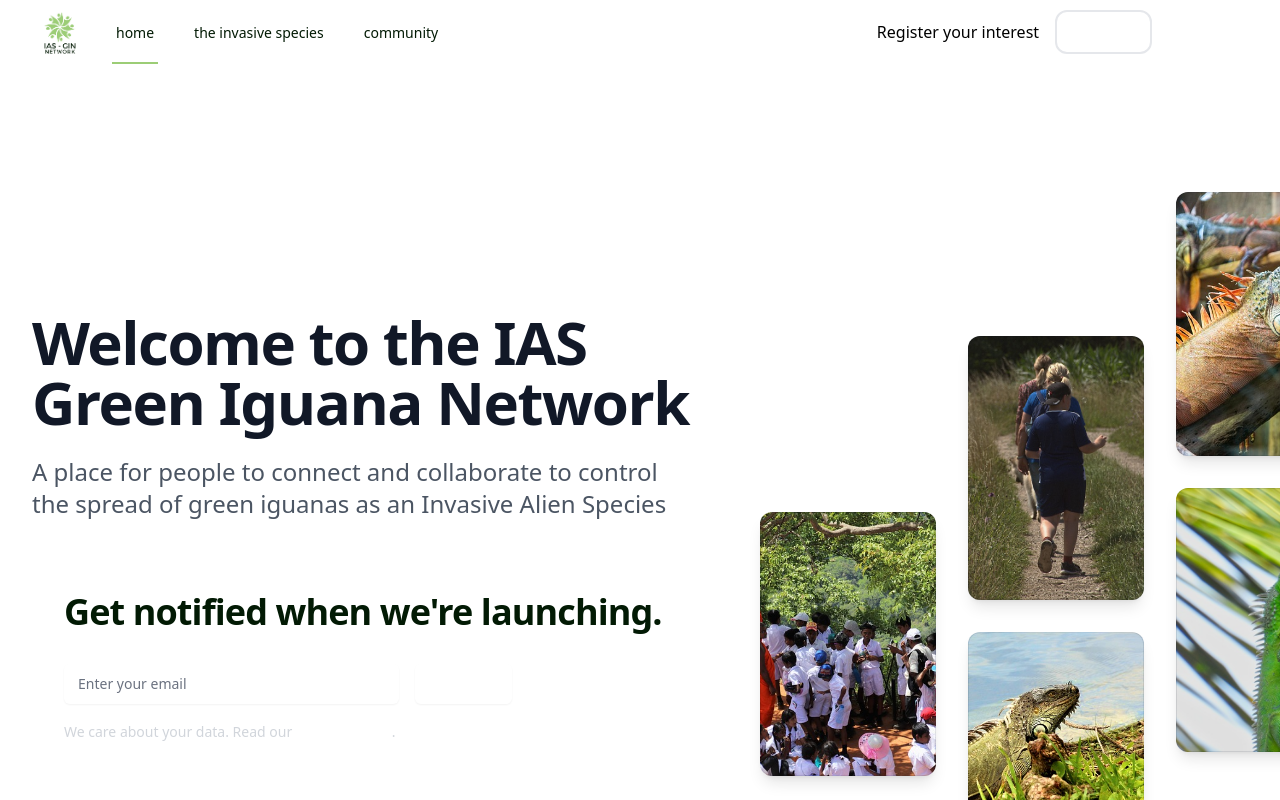
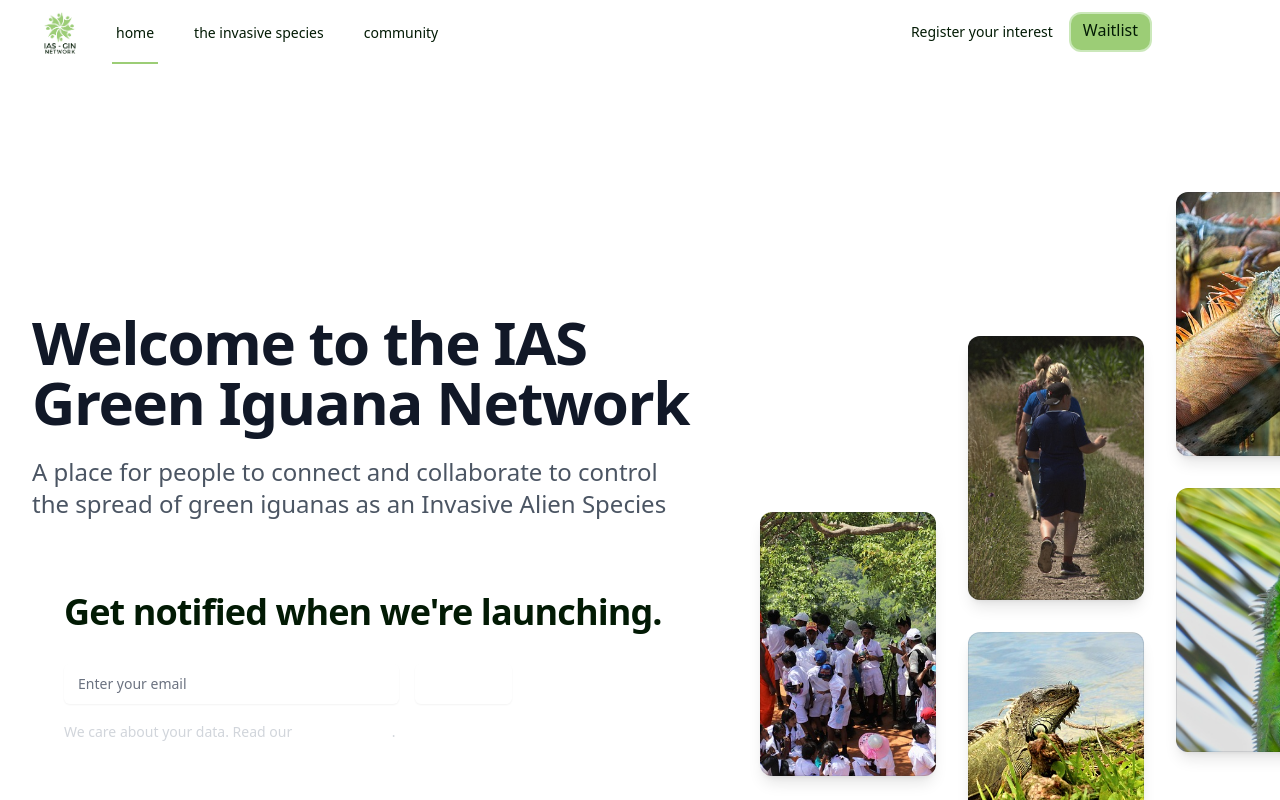
Before and after one commit to Ed-TheVisionMaker/green-ig-ias-network, a Next.js app: page / in a window 1280 px wide. Shown: the top 800 px of the page. Built offline with nearby package versions, Linux system fonts and the light colour scheme; a web font is replaced by a local one.

Commit message:
style: waitlist cta text and button styled

```diff
--- a/components/Navbar/index.tsx
+++ b/components/Navbar/index.tsx
@@ -55,11 +55,10 @@ export default function Navbar() {
           </div>
         </div>
         <div className='flex items-center'>
-          <p className='mr-4'>Register your interest</p>
-
+          <p className='text-ginBlack text-sm mr-4'>Register your interest</p>
           <Link
             href='#waitlist'
-            className=' text-xl text-ginWhite bg-ginBlue border-2 border-mediumGreen shadow-mediumGreen pt-1 pb-2 mr-24 px-3 rounded-xl'
+            className=' text-md text-ginBlack bg-pistachio border-2 border-teaGreen shadow-teaGreen pt-1 pb-2 mr-24 px-3 rounded-xl'
           >
             Waitlist
           </Link>
--- a/tailwind.config.ts
+++ b/tailwind.config.ts
@@ -16,7 +16,7 @@ const config: Config = {
       },
       colors: {
         darkGreen: '#1D3932',
-        aquaMarine: '9FFFCB',
+        aquamarine: '#9FFFCB',
         pistachio: '#9CCD76',
         teaGreen: '#CBE8BA',
         ginWhite: '#ffffff',
```
